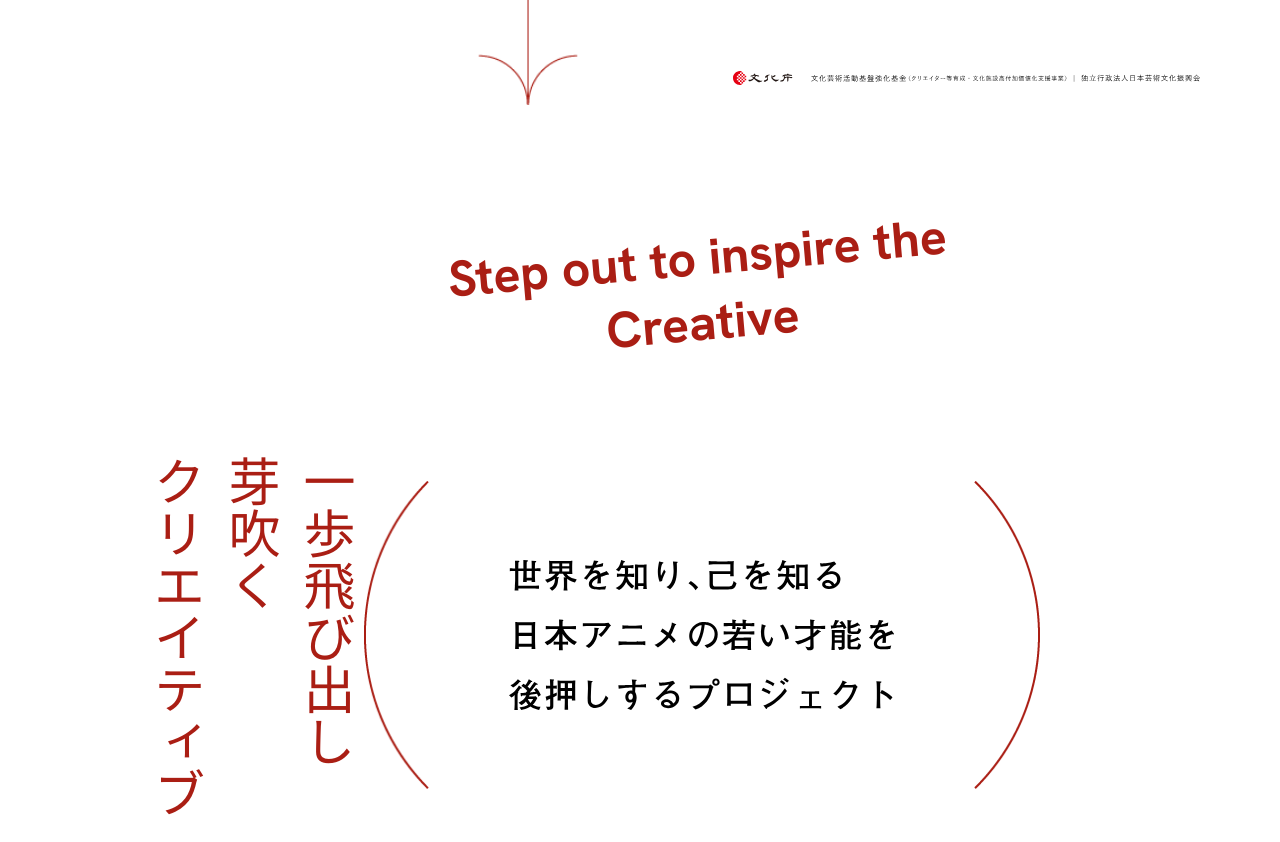
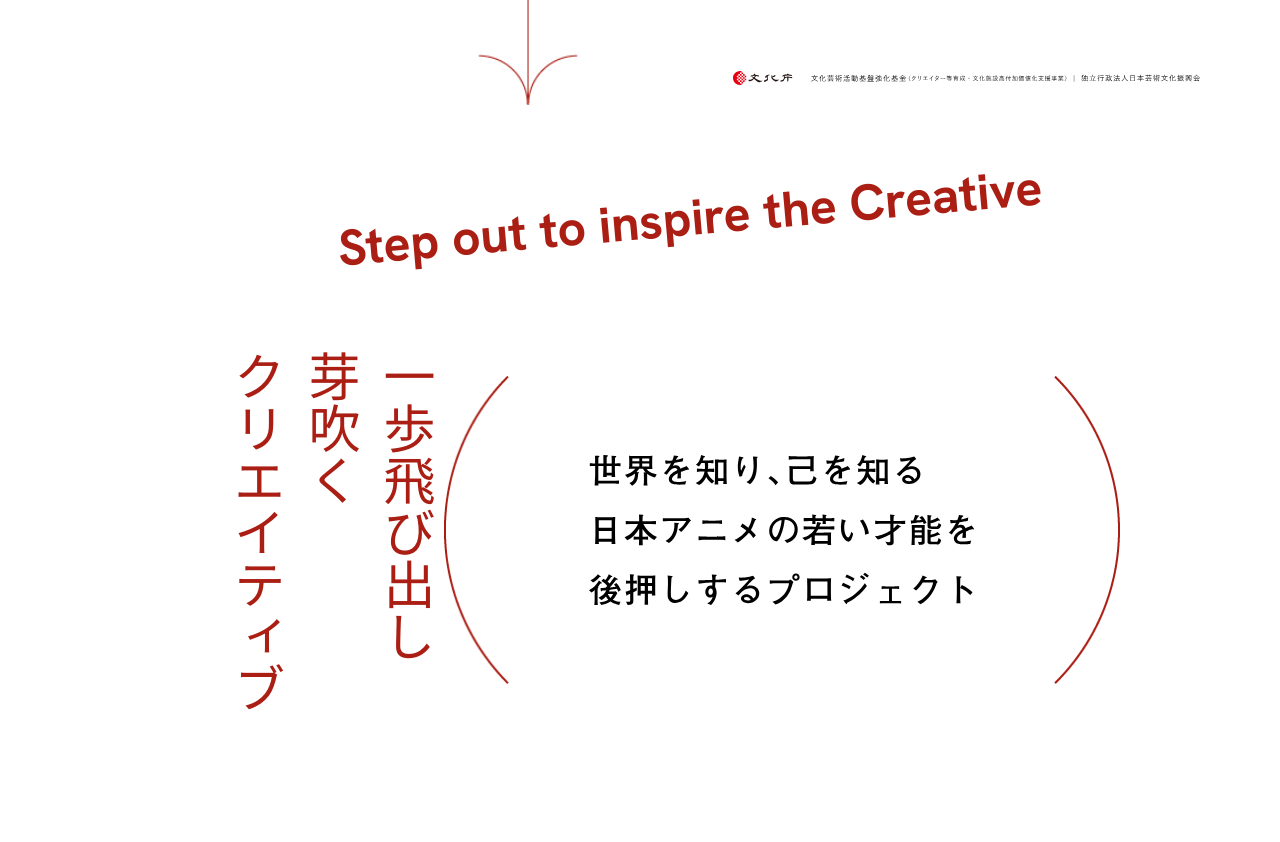
Before and after one commit to duc25091999/global-anime-challenge, a plain HTML site: page index.html in a window 1280 px wide. Shown: the part 675-1517 px from the top of the page. Drawn offline with Linux system fonts and the light colour scheme; files whose address does not match are found by name; a web font is replaced by a local one.

Commit message:
fix responsive

```diff
--- a/index.css
+++ b/index.css
@@ -353,6 +353,7 @@ table tr.highlight td {
 .custom-button .icon * {
     stroke: #AA1E14;
 }
+
 .advisor-item img {
     width: 360px;
     height: 360px;
@@ -546,9 +547,6 @@ table tr.highlight td {
     text-align: center;
 }
 
-#step-out-section {
-    padding: 120px 160px 0px 280px;
-}
 
 .step-out-title {
     font-size: 84px;
@@ -590,7 +588,8 @@ table tr.highlight td {
 #advisor-section,
 #faq-section,
 #video-section,
-#organization-member-section {
+#organization-member-section,
+#step-out-section {
     padding: 120px 160px 0px 280px;
 }
 
@@ -1213,6 +1212,18 @@ img.footer-img {
         height: auto;
         object-fit: cover;
     }
+
+    #new-section,
+    #requirement-section,
+    #goal-section,
+    #advisor-section,
+    #faq-section,
+    #video-section,
+    #organization-member-section,
+    #step-out-section,
+    #footer {
+        padding: 80px 80px 0px 180px;
+    }
 }
 
 @media screen and (max-width: 431px) {
```
